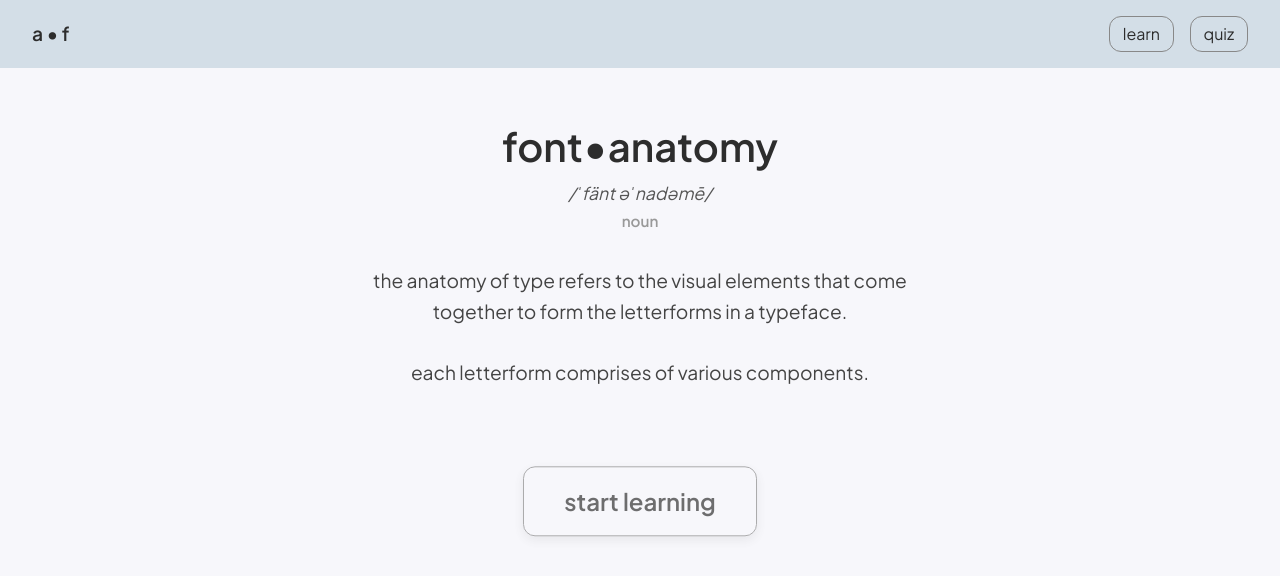
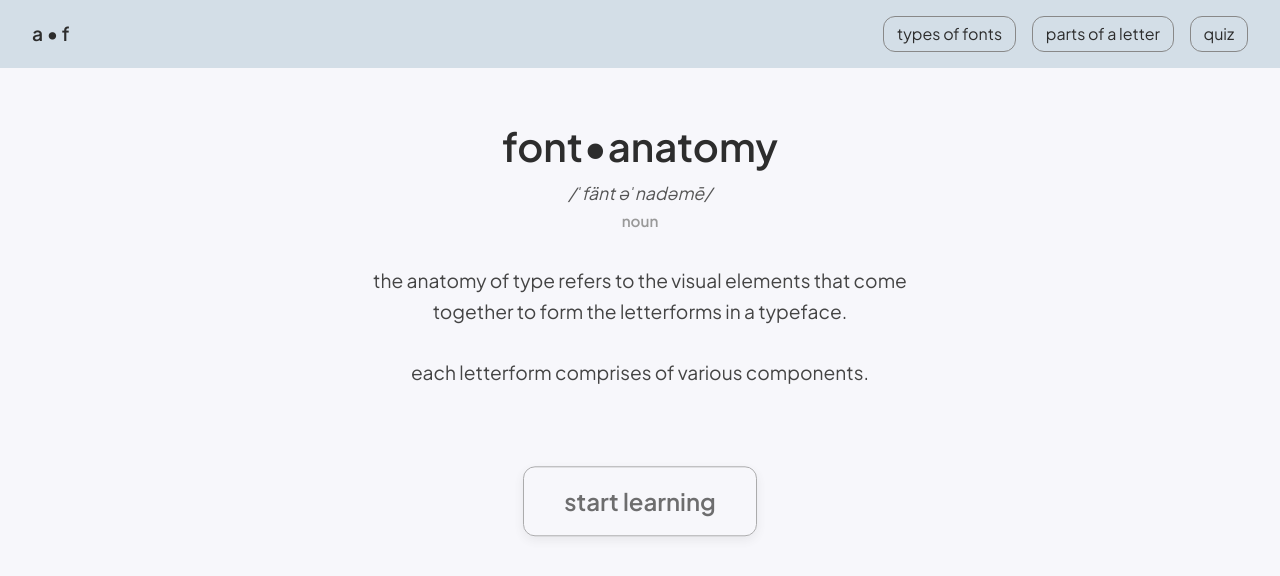
Before and after one commit to yejessica/ui-design-final, a React (Create React App) app in the folder frontend/: page / in a window 1280 px wide. Shown: the top 576 px of the page. Built offline with nearby package versions, Linux system fonts and the light colour scheme.

Commit message:
added parts of letter to the app.js and the menu bar

```diff
--- a/frontend/src/App.js
+++ b/frontend/src/App.js
@@ -6,6 +6,8 @@ import QuizIntro from "./pages/QuizIntro";
 import FontMatchQuestion from "./pages/FontMatchQuestion";
 import LetterQuiz from "./pages/LetterQuiz";
 import ResultsPage from "./pages/ResultsPage";
+import PartsOfLetter from "./pages/PartsOfLetter";
+
 
 function App() {
   const [page, setPage] = useState("home");
@@ -22,6 +24,10 @@ function App() {
   switch (page) {
     case "fontTypes":
       content = <FontTypesPage go={go} />;
+      break;
+
+    case "partsLetter":
+      content = <PartsOfLetter go={setPage} />;
       break;
 
     case "quizIntro":
@@ -81,7 +87,8 @@ function App() {
           </button>
         </div>
         <div className="nav-right">
-          <button onClick={() => go("fontTypes")}>learn</button>
+          <button onClick={() => go("fontTypes")}>types of fonts</button>
+          <button onClick={() => go("partsLetter")}>parts of a letter</button>
           <button onClick={() => go("quizIntro")}>quiz</button>
         </div>
       </header>
```
Also changed, not shown: 1 other file (tests, documents, lock files or other folders).
